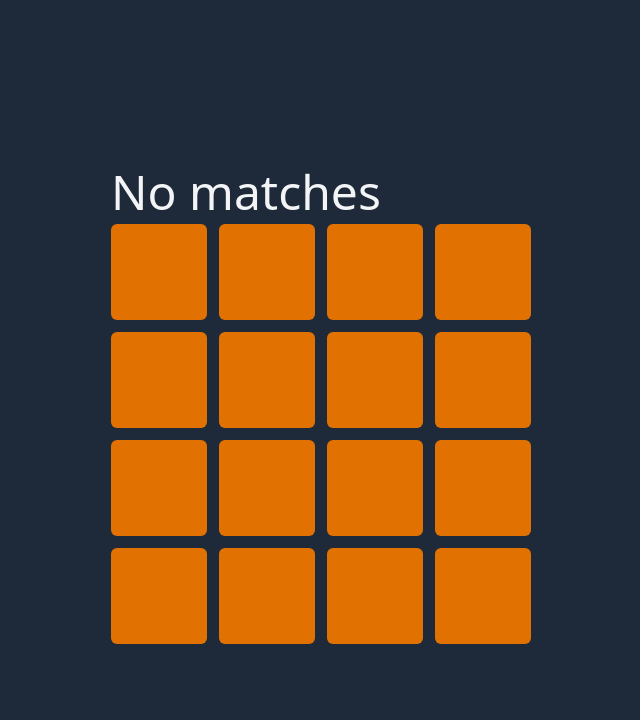
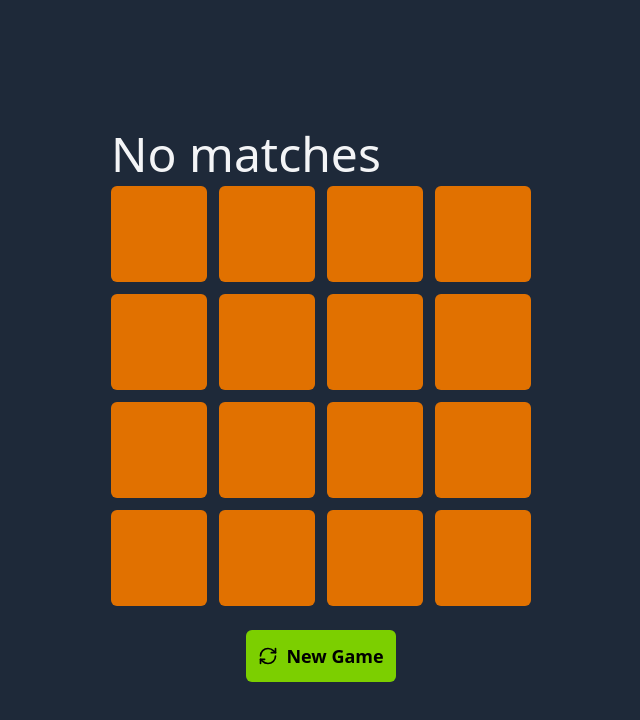
Before and after one commit to high-rolls/memory-game, a React (Vite) app: page / in a window 1280 px wide. Shown: the top 720 px of the page, without its empty margins (319-959 px from the left). Built offline with nearby package versions, Linux system fonts and the light colour scheme.

Commit message:
WIP commit

```diff
--- a/src/components/Board.tsx
+++ b/src/components/Board.tsx
@@ -1,6 +1,7 @@
 import { useEffect, useState } from "react";
 import { RefreshCw } from "lucide-react";
 import Card from "./Card";
+import { useTimeout } from "../hooks/use-timeout";
 import type { CardData } from "../types";
 
 function shuffle<T>(items: T[]): T[] {
@@ -32,13 +33,13 @@ const initialCards = createRandomCards();
 
 const Board = () => {
   const [cards, setCards] = useState(initialCards);
+  const [state, setState] = useState("initial");
+
   const flippedCount = cards.filter((c) => c.flipped).length;
   const matchCount = cards.filter((c) => c.matched).length / 2;
   const hasWon = matchCount === cards.length / 2;
 
-  useEffect(() => {
-    if (flippedCount === 2) {
-      const checkMatches = () => {
+  const resolveMatches = () => {
     const flippedCards = cards.filter((c) => c.flipped);
     if (flippedCards[0].value === flippedCards[1].value) {
       // Cards match, unflip and mark them as matched
@@ -68,15 +69,11 @@ const Board = () => {
     }
   };
 
-      const timerId = setTimeout(() => {
-        checkMatches();
-      }, 1000);
+  const handleCardClicked = (cardClicked: CardData) => {
+    if (state !== "playing") {
+      return;
+    }
 
-      return () => clearTimeout(timerId);
-    }
-  }, [cards, flippedCount]);
-
-  const handleCardClicked = (cardClicked: CardData) => {
     if (cardClicked.flipped || cardClicked.matched) return;
 
     if (flippedCount === 2) {
@@ -95,9 +92,30 @@ const Board = () => {
     setCards(newCards);
   };
 
-  const resetBoard = () => {
-    setCards(createRandomCards());
+  const startGame = () => {
+    const flippedCards = createRandomCards().map(c => {
+      return {
+        ...c,
+        flipped: true
+      } as CardData;
+    });
+    setState("displaying-cards");
+    setCards(flippedCards);
+    useTimeout(() => {
+      const unflippedCards = flippedCards.map(c => {
+        return {
+          ...c,
+          flipped: false,
+        } as CardData;
+      });
+      setState("playing");
+      setCards(unflippedCards);
+    }, 3000);
   };
+
+  if (state === 'playing' && flippedCount === 2) {
+    useTimeout(resolveMatches, 1000);
+  }
 
   return (
     <div
@@ -118,19 +136,21 @@ const Board = () => {
             />
           ))}
         </div>
+        <div className="mt-3 flex flex-col items-center">
           {hasWon && (
-          <div className="mt-3 flex flex-col items-center">
             <h1 className="text-3xl sm:text-5xl font-bold text-lime-100">
               You've won!
             </h1>
+          )}
+          {(state === "initial" || hasWon) && (
             <button
               className="mt-3 p-3 flex justify-start items-center gap-2 text-lg rounded-md font-semibold text-black bg-lime-500 hover:bg-lime-600"
-              onClick={() => resetBoard()}
+              onClick={() => startGame()}
             >
               <RefreshCw color="black" size={20} /> New Game
             </button>
+          )}
         </div>
-        )}
       </div>
     </div>
   );
--- /dev/null
+++ b/src/hooks/use-timeout.ts
@@ -0,0 +1,28 @@
+import { useEffect, useLayoutEffect, useRef } from "react";
+
+export function useTimeout(callback: () => void, delay: null | number) {
+    const savedCallback = useRef(callback);
+
+    // Remember the latest callback if it changes.
+    useLayoutEffect(() => {
+        savedCallback.current = callback
+    }, [callback]);
+
+    // Set up the timeout.
+    useEffect(() => {
+        // Don't schedule if no delay is specified.
+        // Note: 0 is a valid value for delay.
+        if (!delay && delay !== 0) {
+            return;
+        }
+
+        const id = setTimeout(() => {
+            savedCallback.current()
+        }, delay);
+
+        // Clear the timeout on unmount
+        return () => {
+            clearTimeout(id);
+        }
+    }, [delay]);
+}
```
Lines whose indentation alone changed are shown as unchanged.
